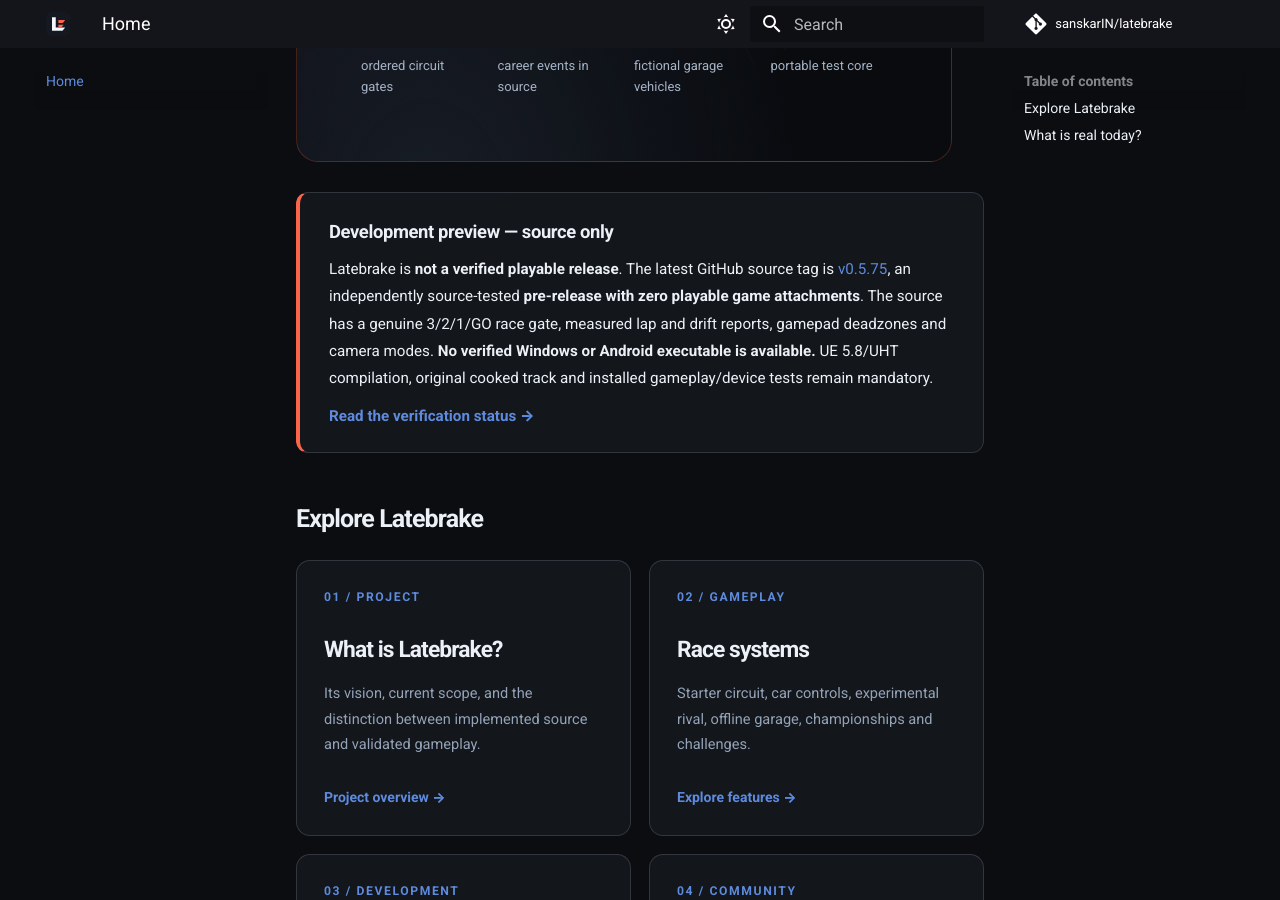
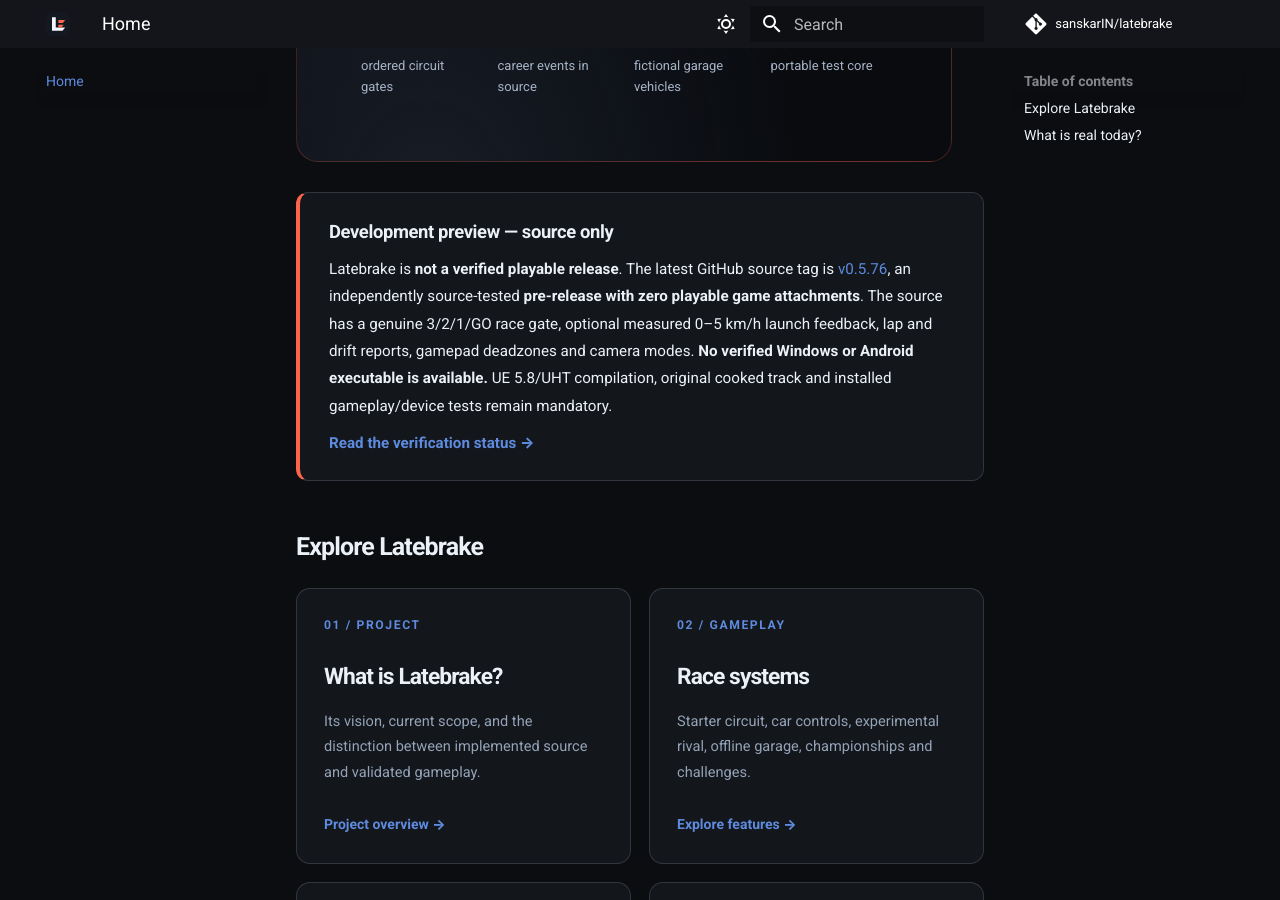
Before and after one commit to sanskarIN/latebrake, an MkDocs documentation site: the page built from docs/index.md, in a window 1280 px wide and 900 px high, scrolled down 702 px. Built offline with MkDocs 1.6.1 and Material for MkDocs 9.7.7, drawn with Linux system fonts in a browser that asks for light colours; comment, search, counter and statistics services are not loaded.

Commit message:
docs(pages): explain published launch source and unreleased precision work

```diff
--- a/docs/index.md
+++ b/docs/index.md
@@ -16,7 +16,7 @@
 
 <div class="lb-status-panel" role="status">
   <div class="lb-status-title">Development preview — source only</div>
-  <p>Latebrake is <strong>not a verified playable release</strong>. The latest GitHub source tag is <a href="https://github.com/sanskarIN/latebrake/releases/tag/v0.5.75">v0.5.75</a>, an independently source-tested <strong>pre-release with zero playable game attachments</strong>. The source has a genuine 3/2/1/GO race gate, measured lap and drift reports, gamepad deadzones and camera modes. <strong>No verified Windows or Android executable is available.</strong> UE 5.8/UHT compilation, original cooked track and installed gameplay/device tests remain mandatory.</p>
+  <p>Latebrake is <strong>not a verified playable release</strong>. The latest GitHub source tag is <a href="https://github.com/sanskarIN/latebrake/releases/tag/v0.5.76">v0.5.76</a>, an independently source-tested <strong>pre-release with zero playable game attachments</strong>. The source has a genuine 3/2/1/GO race gate, optional measured 0–5 km/h launch feedback, lap and drift reports, gamepad deadzones and camera modes. <strong>No verified Windows or Android executable is available.</strong> UE 5.8/UHT compilation, original cooked track and installed gameplay/device tests remain mandatory.</p>
   <a href="development-status/">Read the verification status →</a>
 </div>
 
```
